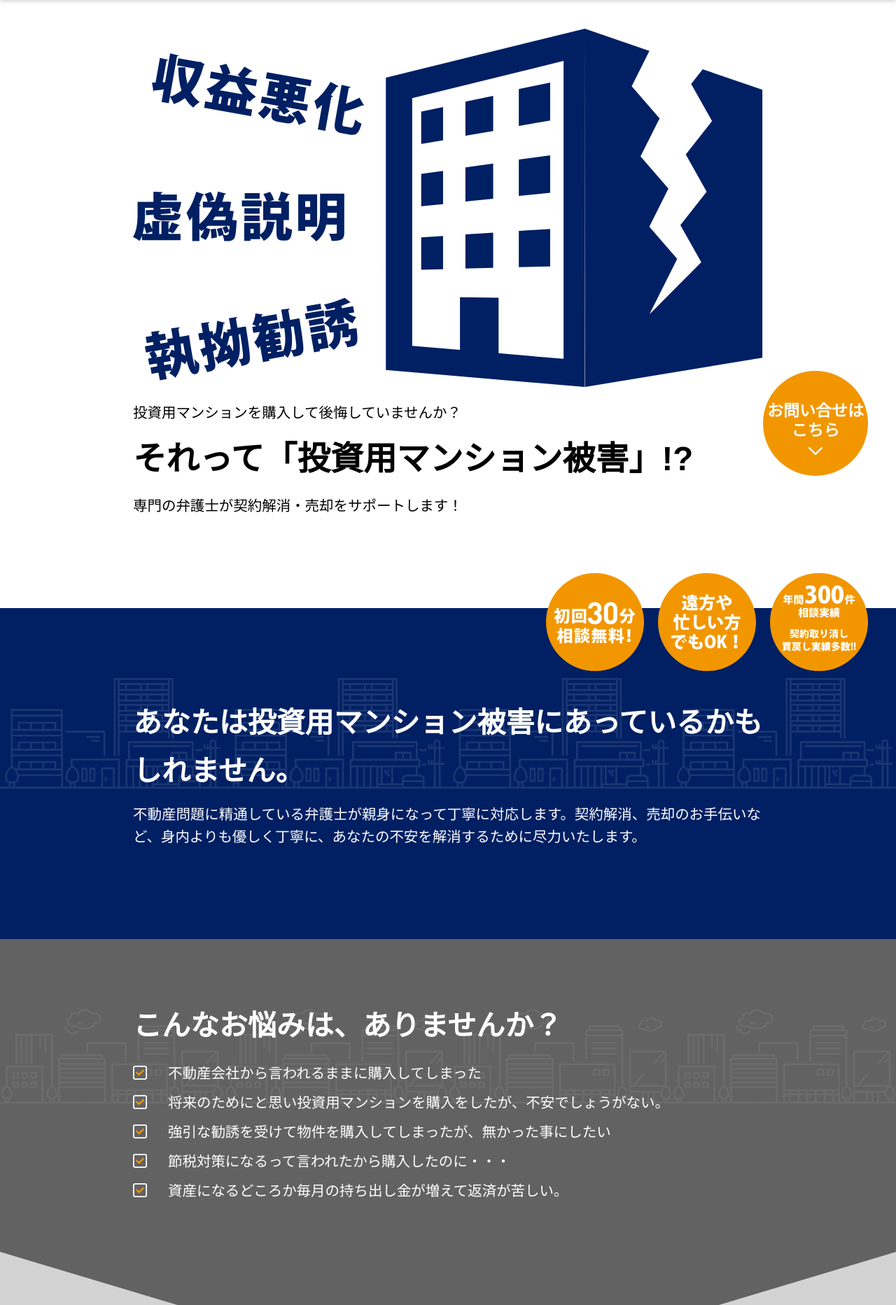
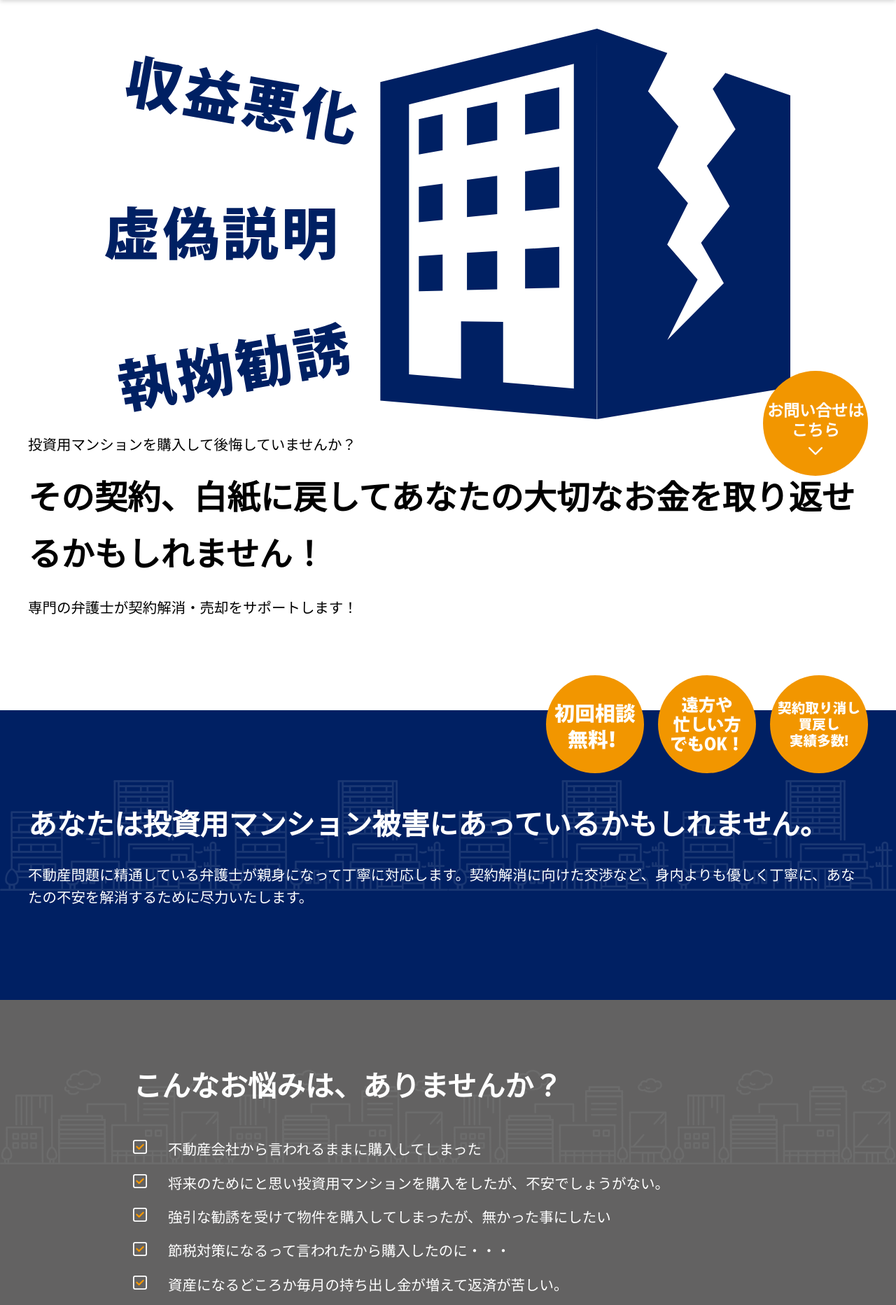
Before and after one commit to t-takahashi0422/thp, a WordPress theme: template index.php in a window 1280 px wide. Shown: the part 80-1945 px from the top of the page at 70% size. Run offline with PHP 8.4 and a stand-in for WordPress, Linux system fonts and the light colour scheme; the site name, menu and one post (Sample post) are stand-ins, and other content is empty; some libraries are stand-ins or nearby versions; some web fonts are replaced.

Commit message:
FB対応

```diff
--- a/assets/css/style.css
+++ b/assets/css/style.css
@@ -293,12 +294,7 @@ footer {
 
 @media only screen and (min-width: 768px) {
   .b-widthL {
-    max-width: 100%; } }
-
-.b-txt {
-  max-width: 980px;
-  margin: 0 auto;
-  position: relative; }
+    max-width: 1980px; } }
 
 .b-imgS {
   max-width: 600px;
@@ -454,7 +450,8 @@ list
 */
 .m-list {
   list-style: none;
-  padding: 0; }
+  padding: 0;
+  display: inline-block; }
   .m-list .m-listItem {
     padding-left: 50px;
     background: url(../img/list.svg) left 0px top 0.4vw no-repeat;
@@ -861,6 +874,7 @@ h1 img {
     margin: 0 auto; }
 
 .e-catch {
+  display: inline-block;
   font-size: 5.5vw;
   font-weight: 700;
   margin: 10px auto;
@@ -887,7 +901,7 @@ h1 img {
   @media only screen and (min-width: 768px) {
     .e-txt {
       font-size: 1.6vw;
-      line-height: 2.5vw; } }
+      line-height: 3vw; } }
 
 .e-tbOrange {
   display: inline;
--- a/include/index_case.php
+++ b/include/index_case.php
@@ -14,12 +14,17 @@ $the_query = new WP_Query( array(
 					    <ul class="m-slideList">
 <?php
 if(have_rows('case_list', 68)) :
+    $count=1;
 	while (have_rows('case_list', 68)): the_row();
+		$case_title = get_sub_field('case_title');
 		$case_img = get_sub_field('case_img');
         $case_text01   = get_sub_field('case_text01');
         $case_text02   = get_sub_field('case_text02');
 ?>
                             <li class="m-slideListItem">
+                                <div class="m-slideListItemTtl">
+                                    <p><?php echo 'CASE.'.$count.' - '.$case_title; ?></p>
+                                </div>
                                 <div class="m-slideListItemImg">
 				                    <img src="<?php echo $case_img; ?>" alt="">
 				                </div>
@@ -29,12 +34,15 @@ if(have_rows('case_list', 68)) :
     				                <p class="e-cap"><?php echo $case_text02; ?></p>
                                 </div>
                             </li>
+
+<?php $count++;  ?>
 <?php
 	endwhile;
 ?>
                         </ul>
                     </div>
 <?php
+
 endif;
 
 // 投稿データをリセット
--- a/include/index_form.php
+++ b/include/index_form.php
@@ -10,7 +10,7 @@ reason
                     <div class="m-formLine">
                         <div class="m-formLineTxt">
                             <h2 class="e-cap">LINEで相談する</h2>
-                            <a class="e-catch" href="">友達追加</a>
+                            <a class="e-catch" href="https://line.me/ti/p/2sMyFpUjAY">友達追加はこちら</a>
                             <hr>
                             <span>24時間いつでもお問い合わせください。受付後１営業日以内に必ず返信させていただきます。<br class="pc">土日祝日、夜間でもラインで問い合わせいただければ、可能な限り迅速に対応させていただきます。</span>
                         </div>
@@ -18,7 +18,7 @@ reason
                     </div>
                     <div class="m-formTell">
                         <p class="e-cap">電話でお問い合わせ</p>
-                        <a class="e-catch" href="tel:0312345678">03-1234-5678</a>
+                        <a class="e-catch" href="tel:05031597776">050-3159-7776</a>
                         <span class="e-txt">10:00 ~ 19:00（土日祝を除く）</span>
                     </div>
                     <hr>
@@ -26,13 +26,3 @@ reason
                         <?php echo do_shortcode( '[contact-form-7 id="56" title="contact"]' ); ?>
                     </div>
                 </div>
-
-<!--
-<dl class="cf7 ">
-<dd>[text* your-name akismet:author "お名前"]</dd>
-<dd>[email*  your-email akismet:author_email "メールアドレス"]</dd>
-<dd>[tel your-tel "電話番号"]</dd>
-<dd>[textarea* your-message "お問合せ内容"]</dd>
-</dl>
-<p class="btn_cf7 e-catch">[submit "無料で相談してみる"]</p>
--->
--- a/index.php
+++ b/index.php
@@ -3,11 +3,11 @@
 
 <!--キービジュアル-->
             <section id="hero" class="l-hero">
-                <div class="b-widthS b-paddingBottom">
+                <div class="b-widthM b-paddingBottom">
                     <img class="b-imgL" src="<?php echo get_template_directory_uri(); ?>/assets/img/hero.svg" alt="">
-                    <div class="b-txt">
+                    <div class="">
                         <p class="e-cap">投資用マンションを購入して後悔していませんか？</p>
-                        <h2 class="e-catch">それって<br>「投資用マンション被害」!?</h2>
+                        <h2 class="e-catch">その契約、白紙に戻して<br>あなたの大切なお金を<br>取り返せるかもしれません！</h2>
                         <p class="e-cap">専門の弁護士が契約解消・売却をサポートします！</p>
                     </div>
                     <div class="b-widthS l-heroPoint">
@@ -19,19 +19,19 @@
             </section>
 <!--キービジュアル-->
             <section id="may" class="l-contents l-bcBlue">
-                <div class="b-widthL m-parallaxX">
-                    <img class="m-parallaxItem" src="<?php echo get_template_directory_uri(); ?>/assets/img/may.svg" alt="">
+                <div class="b-widthL m-parallaxX e-parent">
+                    <img class="m-parallaxItem e-child" src="<?php echo get_template_directory_uri(); ?>/assets/img/may.svg" alt="">
                 </div>
-                <div class="b-txt b-padding">
+                <div class="b-widthM b-padding e-parent">
                     <p class="e-catch e-tcWhite">あなたは<br>投資用マンション被害に<br>あっているかもしれません。</p>
-                    <p class="e-cap e-tcWhite">不動産問題に精通している弁護士が<br>親身になって丁寧に対応します。<br>契約解消、売却のお手伝いなど、<br>身内よりも優しく丁寧に、<br>あなたの不安を解消するために尽力いたします。</p>
+                    <p class="e-cap e-tcWhite">不動産問題に精通している弁護士が<br>親身になって丁寧に対応します。<br>契約解消に向けた交渉など、<br>身内よりも優しく丁寧に、<br>あなたの不安を解消するために尽力いたします。</p>
                 </div>
             </section>
             <section id="question" class="l-contents l-bcDgray l-arrow">
-                <div class="b-widthL m-parallaxX">
-                    <img class="m-parallaxItem" src="<?php echo get_template_directory_uri(); ?>/assets/img/question.svg" alt="">
+                <div class="b-widthL m-parallaxX e-parent">
+                    <img class="m-parallaxItem e-child" src="<?php echo get_template_directory_uri(); ?>/assets/img/question.svg" alt="">
                 </div>
-                <div class="b-txt b-paddingArrow e-tcWhite">
+                <div class="b-widthS b-paddingArrow e-tcWhite e-parent">
                     <p class="e-catch">こんなお悩みは、ありませんか？</p>
                     <ul class="m-list">
                         <li class="m-listItem b-grid"><p class="e-txt">不動産会社から言われるままに購入してしまった</p></li>
@@ -43,7 +43,7 @@
                 </div>
             </section>
             <section id="case" class="l-contents l-bcGray l-arrow">
-                <div class="b-txt b-paddingBottom">
+                <div class="b-widthS b-paddingBottom">
                     <p class="e-catch e-tbOrange">そんなあなたの悩みに、<br>弁護士法人ＴＨＰが親身に<br>相談に乗ります。</p>
                     <p class="e-cap">他人に悩みを話すことは、勇気がいることかもしれませんが、あなたの幸せな生活を取り戻すために一度お話を聞かせてください。</p>
                 </div>
@@ -68,7 +68,7 @@
             <section id="price" class="l-contents">
                 <div class="b-widthS b-paddingBottom">
                     <h2 class="e-title"><img src="<?php echo get_template_directory_uri(); ?>/assets/img/price_title.svg" alt=""></h2>
-                            <table class="m-tbl e-cap">
+                            <table class="m-tbl">
 	                            <tbody>
                                     <tr><td colspan="2">通常プラン</td></tr>
 		                            <tr><td>着手金</td><td>３０万円/税別</td></tr>
```
Also changed, not shown: other parts of assets/css/style.css (+34 -17 lines), assets/img/hero_point_01.svg, assets/img/hero_point_02.svg, assets/img/hero_point_03.svg.
